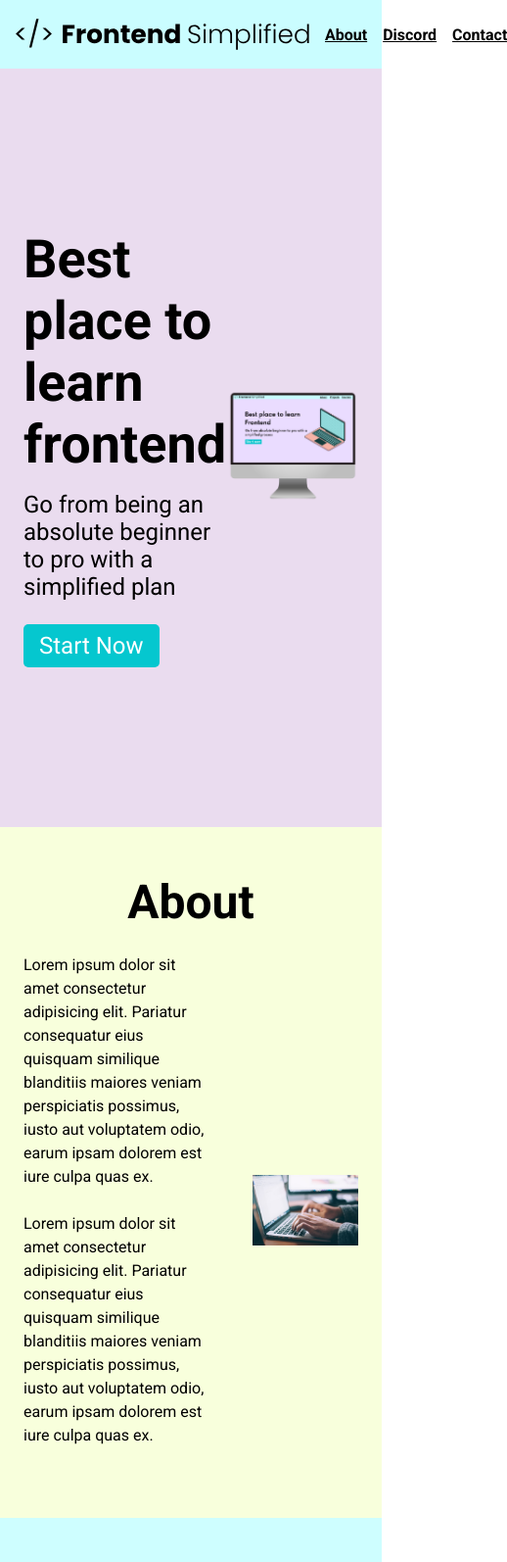
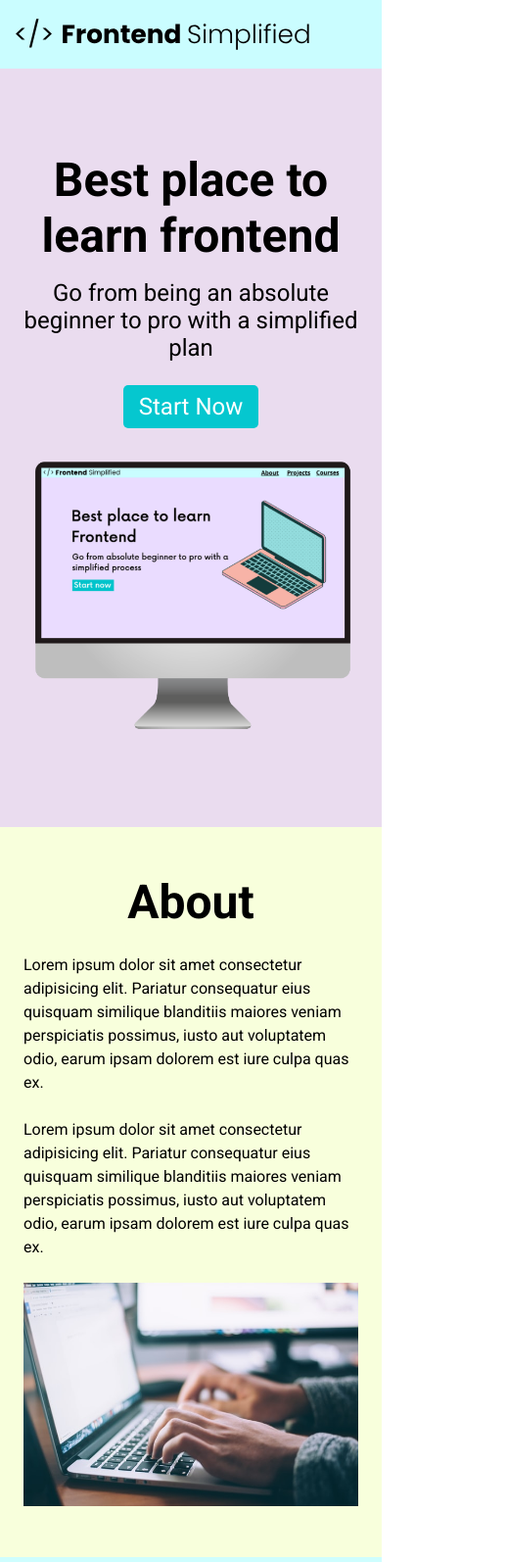
Before and after one commit to JaredKlopstein/HTML-Tutorial, a plain HTML site: page index.html in a window 390 px wide. Shown: the top 1594 px of the page at 98% size, 518 px wide, since content can reach past the window. Drawn offline with Linux system fonts and the light colour scheme.

Commit message:
responsiveness added

```diff
--- a/index.html
+++ b/index.html
@@ -19,12 +19,12 @@
       </nav>
       <header>
         <div class="row">
-          <div>
+          <div class="home__description">
             <h1>Best place to learn frontend</h1>
             <p class="subheader">
               Go from being an absolute beginner to pro with a simplified plan
             </p>
-            <button>Start Now</button>
+            <button class="home__description--button">Start Now</button>
           </div>
           <figure>
             <img
--- a/style.css
+++ b/style.css
@@ -143,6 +143,7 @@ form {
     display: flex;
     flex-direction: column;
     margin: 0 auto;
+    padding: 0 24px;
 }
 
 input, textarea {
@@ -173,3 +174,57 @@ footer {
 .footer__link {
     padding: 12px;
 }
+
+
+/* Small Phones, tablets etc */
+@media (max-width: 728px) {
+    .row {
+        flex-direction: column;
+    }
+
+    .home__description {
+        margin-bottom: 24px;
+        display: flex;
+        flex-direction: column;
+        align-items: center;
+    }
+
+    .home__description--button {
+        max-width: 240px;
+    }
+
+    h1 {
+        text-align: center;
+        font-size: 48px;
+    }
+
+    .subheader {
+        text-align: center;
+        font-size: 24px;
+    }
+
+    ul {
+        display: none;
+    }
+
+    .section__description {
+        flex-direction: column;
+    }
+
+    .section__description--wrapper {
+        width: 100%;
+    }
+
+    .about__img--wrapper {
+        width: 100%;
+    }
+
+    .footer__logo {
+        max-width: 360;
+    }
+
+    .footer__link {
+        padding: 0 4px;
+        margin-bottom: 16px;
+    }
+}
```
